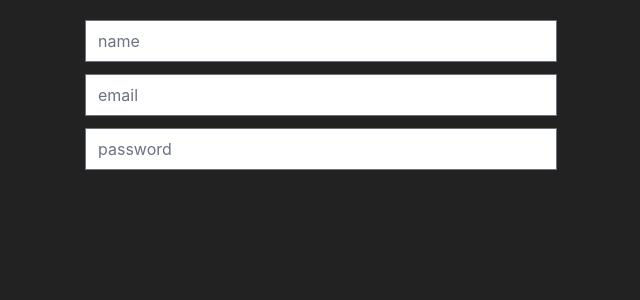
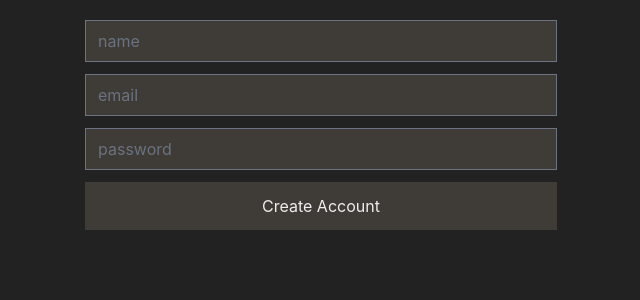
Before and after one commit to hayoung-jeremy/study-nextjs, a Next.js app: page /forms in a window 1280 px wide. Shown: the top 300 px of the page, without its empty margins (319-959 px from the left). Built offline with nearby package versions, Linux system fonts and the light colour scheme.

Commit message:
feat : react-hook-form validation

```diff
--- a/pages/forms.tsx
+++ b/pages/forms.tsx
@@ -1,14 +1,55 @@
 import React from "react"
-import { useForm } from "react-hook-form"
+import { FieldErrors, useForm } from "react-hook-form"
+
+interface LoginForm {
+  username: string
+  password: string
+  email: string
+}
 
 const Forms = () => {
-  const { register, watch } = useForm()
+  const { register, watch, handleSubmit } = useForm<LoginForm>()
+  const onValid = (data: LoginForm) => {
+    console.log(data)
+  }
+  const onInvalid = (errors: FieldErrors) => {
+    console.log(errors)
+  }
   return (
     <div className="">
-      <form className="p-5 w-full flex flex-col gap-3">
-        <input {...register("username")} type="text" placeholder="name" />
-        <input {...register("email")} type="text" placeholder="email" />
-        <input {...register("password")} type="text" placeholder="password" />
+      <form
+        className="p-5 w-full flex flex-col gap-3"
+        onSubmit={handleSubmit(onValid, onInvalid)}
+      >
+        <input
+          {...register("username", {
+            required: "Username is required",
+            minLength: {
+              message: "The username should be longer than 5 characters.",
+              value: 5,
+            },
+          })}
+          type="text"
+          placeholder="name"
+          className="bg-[#3f3b36] text-[#eee]"
+        />
+        <input
+          {...register("email", { required: "Email is required" })}
+          type="text"
+          placeholder="email"
+          className="bg-[#3f3b36] text-[#eee]"
+        />
+        <input
+          {...register("password", { required: "Password is required" })}
+          type="text"
+          placeholder="password"
+          className="bg-[#3f3b36] text-[#eee]"
+        />
+        <input
+          type="submit"
+          value="Create Account"
+          className="bg-[#3f3b36] text-[#eee] py-3"
+        />
       </form>
     </div>
   )
```
